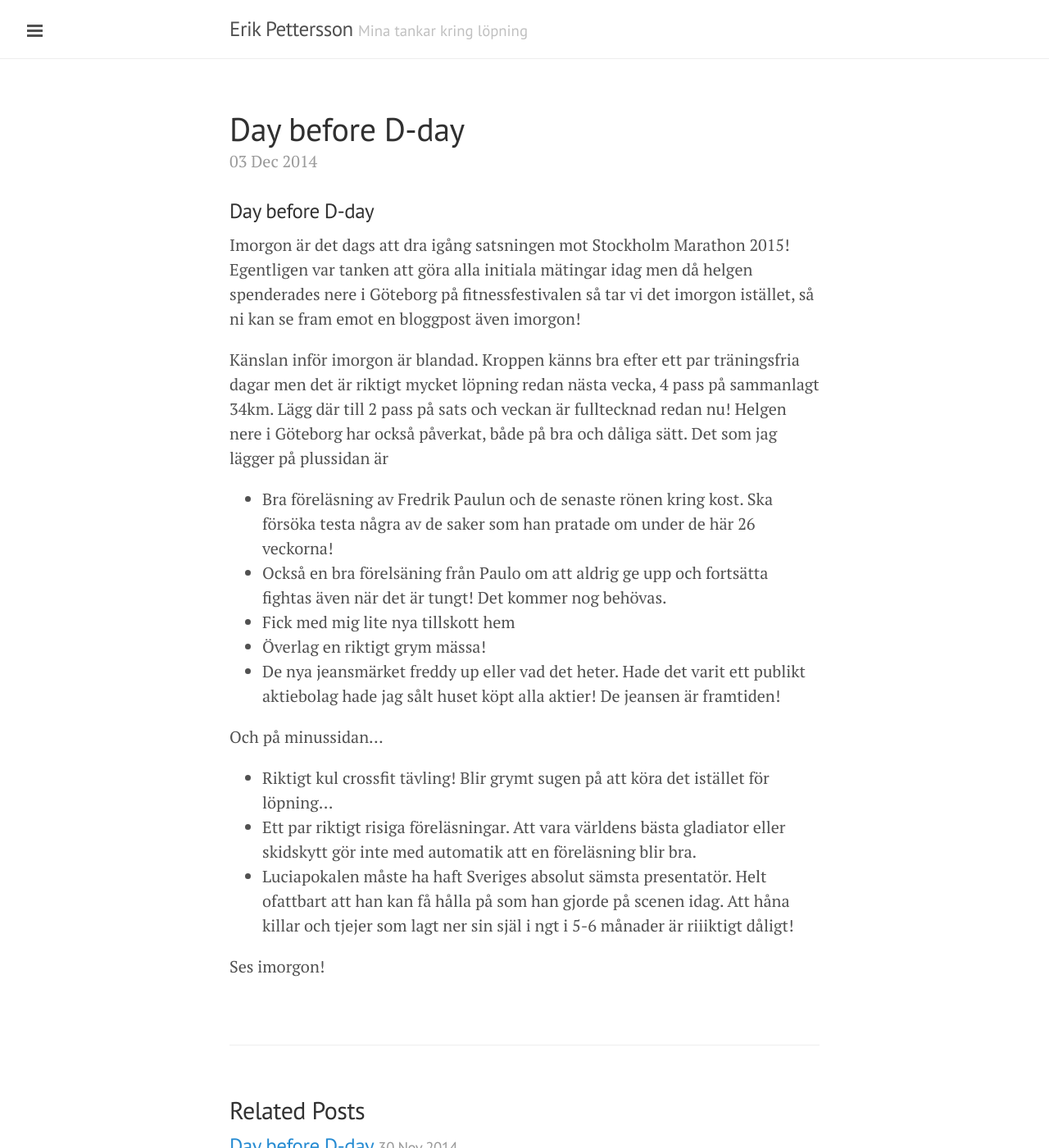
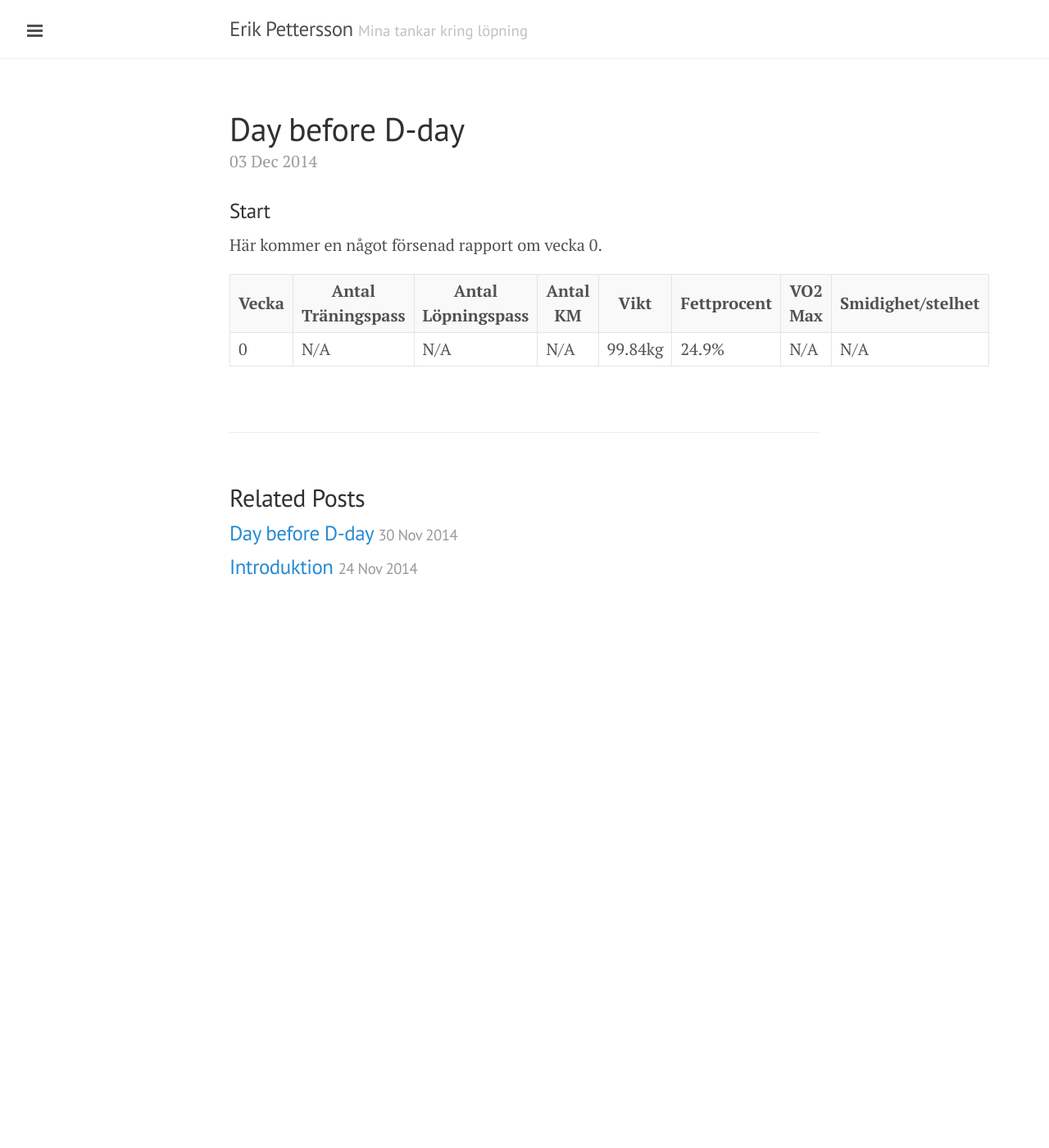
Before and after one commit to eripe970/eripe970.github.io, a Jekyll site: the page built from _posts/2014-12-03-firstweek.md, in a window 1280 px wide and 1400 px high. Shown: the whole window at 82% size. Built offline with Jekyll 4.4.1, drawn with Linux system fonts in a browser that asks for light colours; Markdown is read by kramdown in place of the engine named in the settings.

Commit message:
Update 2014-12-03-firstweek.md

```diff
--- a/_posts/2014-12-03-firstweek.md
+++ b/_posts/2014-12-03-firstweek.md
@@ -3,21 +3,29 @@ layout: post
 title: Day before D-day
 ---
 
-###Day before D-day
-Imorgon är det dags att dra igång satsningen mot Stockholm Marathon 2015! Egentligen var tanken att göra alla initiala mätingar idag men då helgen spenderades nere i Göteborg på fitnessfestivalen så tar vi det imorgon istället, så ni kan se fram emot en bloggpost även imorgon!
+### Start
+Här kommer en något försenad rapport om vecka 0.
 
-Känslan inför imorgon är blandad. Kroppen känns bra efter ett par träningsfria dagar men det är riktigt mycket löpning redan nästa vecka, 4 pass på sammanlagt 34km. Lägg där till 2 pass på sats och veckan är fulltecknad redan nu! Helgen nere i Göteborg har också påverkat, både på bra och dåliga sätt. Det som jag lägger på plussidan är
+<table>
+  <tr>
+    <th>Vecka</th>
+    <th>Antal Träningspass</th>
+    <th>Antal Löpningspass</th>
+    <th>Antal KM</th>
+    <th>Vikt</th>
+    <th>Fettprocent</th>
+    <th>VO2 Max</th>
+    <th>Smidighet/stelhet</th>
+  </tr>
+  <tr>
+    <td>0</td>
+    <td>N/A</td>
+    <td>N/A</td>
+    <td>N/A</td>
+    <td>99.84kg</td>
+    <td>24.9%</td>
+    <td>N/A</td>
+    <td>N/A</td>
+  </tr>
 
-*   Bra föreläsning av Fredrik Paulun och de senaste rönen kring kost. Ska försöka testa några av de saker som han pratade om under de här 26 veckorna!
-*   Också en bra förelsäning från Paulo om att aldrig ge upp och fortsätta fightas även när det är tungt! Det kommer nog behövas.
-*   Fick med mig lite nya tillskott hem
-*   Överlag en riktigt grym mässa!
-*   De nya jeansmärket freddy up eller vad det heter. Hade det varit ett publikt aktiebolag hade jag sålt huset köpt alla aktier! De jeansen är framtiden!
-
-Och på minussidan...
-
-*   Riktigt kul crossfit tävling! Blir grymt sugen på att köra det istället för löpning...
-*   Ett par riktigt risiga föreläsningar. Att vara världens bästa gladiator eller skidskytt gör inte med automatik att en föreläsning blir bra.
-*   Luciapokalen måste ha haft Sveriges absolut sämsta presentatör. Helt ofattbart att han kan få hålla på som han gjorde på scenen idag. Att håna killar och tjejer som lagt ner sin själ i ngt i 5-6 månader är riiiktigt dåligt!
-
-Ses imorgon!
+</table>
```
